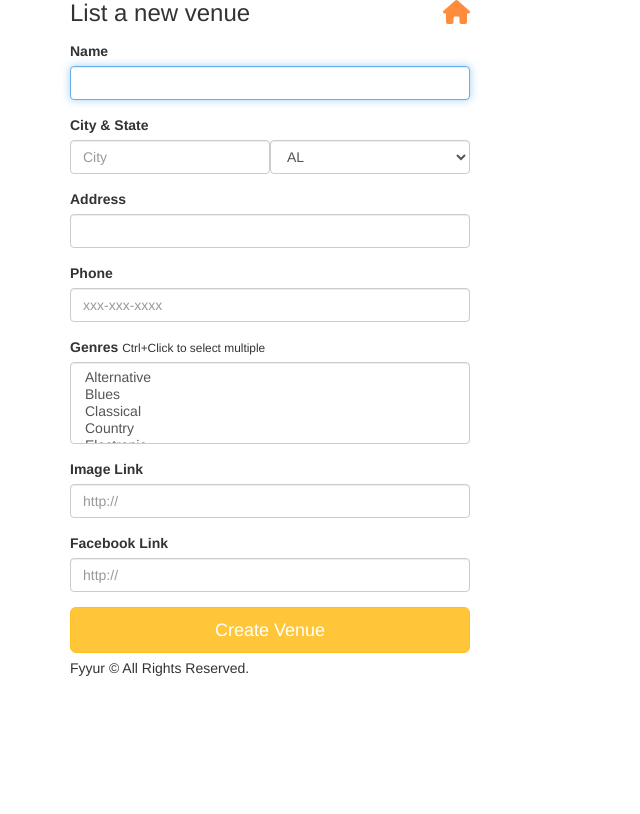
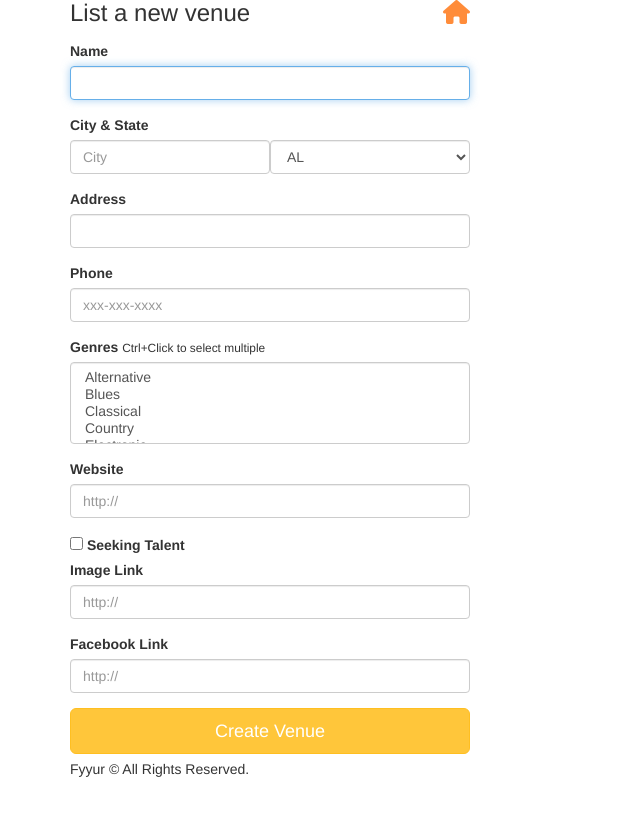
Before and after one commit to Ahmad-Zaky/fuyyr_udacity_proj, a Flask app: page /venues/create in a window 1280 px wide. Shown: the part 95-909 px from the top of the page, without its empty margins (0-640 px from the left). Before the commit the page ends 771 px from the top, so only its background shows below. Run offline with Flask 2, Linux system fonts and the light colour scheme; some libraries are stand-ins or nearby versions.

Commit message:
Added missing fields for Venue - did make all changes required from migration to Forms until the  new_venue.html file - Create Many-to-Many relationship between Venues and Artists through Show Model

```diff
--- a/app.py
+++ b/app.py
@@ -40,8 +40,9 @@ class Show(db.Model):
   venue_id = db.Column(db.Integer, ForeignKey('venues.id'), primary_key=True)
   artist_id = db.Column(db.Integer, ForeignKey('artists.id'), primary_key=True)
   start_time  = db.Column(db.DateTime, server_default=db.func.now())
-  venue = db.relationship("Venue", back_populates="venues")
-  artist = db.relationship("Artist", back_populates="artists")
+
+  venue = db.relationship("Venue", backref="artist_shows")
+  artist = db.relationship("Artist", backref="venue_shows")
 
   def __repr__(self):
     return f'<Show Venue ID: {self.venue_id}, Artist ID: {self.artist_id}>'
@@ -57,12 +58,18 @@ class Venue(db.Model):
     address = db.Column(db.String(120))
     phone = db.Column(db.String(120))
     genres = db.Column(db.String(120))
+    website = db.Column(db.String(500))
+    seeking_talent = db.Column(db.Boolean, nullable=False, default=False)
+    seeking_description = db.Column(db.Text)
+    facebook_link = db.Column(db.String(120))
     image_link = db.Column(db.String(500))
-    facebook_link = db.Column(db.String(120))
+
+    created_time  = db.Column(db.DateTime, server_default=db.func.now())
+    modified_time = db.Column(db.DateTime, server_default=db.func.now(), onupdate=db.func.now())
+
+    artists = db.relationship("Artist", secondary="shows")
 
     # TODO: implement any missing fields, as a database migration using Flask-Migrate
-    created_time  = db.Column(db.DateTime, server_default=db.func.now())
-    modified_time = db.Column(db.DateTime, server_default=db.func.now(), onupdate=db.func.now())
 
     def __repr__(self):
       return f'<Venue ID: {self.id}, Name: {self.name}>'
@@ -76,12 +83,16 @@ class Artist(db.Model):
     state = db.Column(db.String(120))
     phone = db.Column(db.String(120))
     genres = db.Column(db.String(120))
+    website = db.Column(db.String(500))
+    facebook_link = db.Column(db.String(120))
+    seeking_venue = db.Column(db.Boolean, nullable=False, default=False)
+    seeking_description = db.Column(db.Text)
     image_link = db.Column(db.String(500))
-    facebook_link = db.Column(db.String(120))
+
+    created_time  = db.Column(db.DateTime, server_default=db.func.now())
+    modified_time = db.Column(db.DateTime, server_default=db.func.now(), onupdate=db.func.now())
 
     # TODO: implement any missing fields, as a database migration using Flask-Migrate
-    created_time  = db.Column(db.DateTime, server_default=db.func.now())
-    modified_time = db.Column(db.DateTime, server_default=db.func.now(), onupdate=db.func.now())
 
     def __repr__(self):
       return f'<Artist ID: {self.id}, Name: {self.name}>'
@@ -263,6 +274,9 @@ def create_venue_submission():
       address = form.address.data
       phone = form.phone.data
       genres = form.genres.data
+      website = form.website.data
+      seeking_talent = form.seeking_talent.data
+      seeking_description = form.seeking_description.data
       image_link = form.image_link.data
       facebook_link = form.facebook_link.data
       venue = Venue(
@@ -272,6 +286,9 @@ def create_venue_submission():
         address=address,
         phone=phone,
         genres=genres,
+        website=website,
+        seeking_talent=seeking_talent,
+        seeking_description=seeking_description,
         image_link=image_link,
         facebook_link=facebook_link
       )
--- a/forms.py
+++ b/forms.py
@@ -1,7 +1,7 @@
-from datetime import datetime
+from datetime import datetime as d
 from flask.helpers import flash
 from flask_wtf import FlaskForm
-from wtforms import StringField, SelectField, SelectMultipleField, DateTimeField, ValidationError
+from wtforms import StringField, SelectField, SelectMultipleField, DateTimeField, ValidationError, BooleanField
 from wtforms.validators import DataRequired, AnyOf, URL
 import phonenumbers
 
@@ -15,8 +15,14 @@ class ShowForm(FlaskForm):
     start_time = DateTimeField(
         'start_time',
         validators=[DataRequired()],
-        default= datetime.today()
+        default= d.now()
     )
+    def validate_start_time(self, start_time):
+        try:
+            if start_time.data < d.datetime.now():
+                raise ValueError()
+        except (ValueError):
+            raise ValidationError("The date cannot be in the past!")
 
 class VenueForm(FlaskForm):
     name = StringField(
@@ -88,9 +94,6 @@ class VenueForm(FlaskForm):
         # TODO implement validation logic for state
         'phone'
     )
-    image_link = StringField(
-        'image_link', validators=[URL()]
-    )
     genres = SelectMultipleField(
         # TODO implement enum restriction
         'genres', validators=[DataRequired()],
@@ -116,10 +119,17 @@ class VenueForm(FlaskForm):
             ('Other', 'Other'),
         ]
     )
+    website = StringField('website', validators=[DataRequired()])
+    seeking_talent = BooleanField('seeking_talent', id="seeking_talent")
+    seeking_description = StringField('seeking_description', id="seeking_description")
+    image_link = StringField(
+        'image_link', validators=[URL()]
+    )
     facebook_link = StringField(
         'facebook_link', validators=[URL()]
     )
 
+    # TODO implement validation logic for state
     def validate_phone(self, phone):
         try:
             p = phonenumbers.parse(phone.data, 'US')
@@ -238,3 +248,22 @@ class ArtistForm(FlaskForm):
             raise ValidationError('Invalid US phone number')
 
 # TODO IMPLEMENT NEW ARTIST FORM AND NEW SHOW FORM
+
+# My OWN Version of ShowForm
+# class ShowForm(FlaskForm):
+#     venues = SelectMultipleField(
+#         'venues', validators=[DataRequired()],
+#     )
+#     artists = SelectMultipleField(
+#         'artists', validators=[DataRequired()],
+#     )
+#     start_time = DateTimeField(
+#         'start_time', validators=[DataRequired()],
+#     )
+
+#     def validate_start_time(self, start_time):
+#         try:
+#             if start_time.data < d.now():
+#                 raise ValueError()
+#         except (ValueError):
+#             raise ValidationError("The date cannot be in the past!")
--- a/templates/forms/new_venue.html
+++ b/templates/forms/new_venue.html
@@ -19,13 +19,11 @@
         <label>City & State</label>
         <div class="form-inline">
           <div class="form-group">
-            {{ form.city(class_ = 'form-control', placeholder='City', autofocus =
-            true) }}
+            {{ form.city(class_ = 'form-control', placeholder='City', autofocus = true) }}
             {{render_field_error(form.city.errors)}}
           </div>
           <div class="form-group">
-            {{ form.state(class_ = 'form-control', placeholder='State', autofocus
-            = true) }}
+            {{ form.state(class_ = 'form-control', placeholder='State', autofocus = true) }}
             {{render_field_error(form.state.errors)}}
           </div>
         </div>
@@ -37,27 +35,38 @@
       </div>
       <div class="form-group">
         <label for="phone">Phone</label>
-        {{ form.phone(class_ = 'form-control', placeholder='xxx-xxx-xxxx',
-        autofocus = true) }}
+        {{ form.phone(class_ = 'form-control', placeholder='xxx-xxx-xxxx', autofocus = true) }}
         {{render_field_error(form.phone.errors)}}
       </div>
       <div class="form-group">
         <label for="genres">Genres</label>
         <small>Ctrl+Click to select multiple</small>
-        {{ form.genres(class_ = 'form-control', placeholder='Genres, separated by
-        commas', autofocus = true) }}
+        {{ form.genres(class_ = 'form-control', placeholder='Genres, separated by commas', autofocus = true) }}
         {{render_field_error(form.genres.errors)}}
       </div>
       <div class="form-group">
+        <label for="website">Website</label>
+        {{ form.website(class_ = 'form-control', placeholder='http://', autofocus = true) }}
+        {{render_field_error(form.website.errors)}}
+      </div>
+      <div class="form-check form-check-inline">
+        {{ form.seeking_talent(class_ = 'form-check-input', placeholder='http://', autofocus = true) }}
+        {{render_field_error(form.seeking_talent.errors)}}
+        <label for="seeking_talent">Seeking Talent</label>
+      </div>
+      <div class="form-group">
+        <label for="seeking_description">Seeking Description</label>
+        {{ form.seeking_description(class_ = 'form-control', autofocus = true) }}
+        {{render_field_error(form.seeking_description.errors)}}
+      </div>
+      <div class="form-group">
         <label for="image_link">Image Link</label>
-        {{ form.image_link(class_ = 'form-control', placeholder='http://',
-        autofocus = true) }}
+        {{ form.image_link(class_ = 'form-control', placeholder='http://', autofocus = true) }}
         {{render_field_error(form.image_link.errors)}}
       </div>
       <div class="form-group">
         <label for="facebook_link">Facebook Link</label>
-        {{ form.facebook_link(class_ = 'form-control', placeholder='http://',
-        autofocus = true) }}
+        {{ form.facebook_link(class_ = 'form-control', placeholder='http://', autofocus = true) }}
         {{render_field_error(form.facebook_link.errors)}}
       </div>
       <input
@@ -67,4 +76,23 @@
       />
     </form>
   </div>
+  <script>
+
+    /*** Hide/Show Toggling for Seeking Description based on Seeking talent checkbox ***/
+    const seeking_talent = document.getElementById('seeking_talent')
+    showDescription(seeking_talent.checked)
+    seeking_talent.addEventListener('change', function () {
+      showDescription(this.checked)
+    })
+
+    function showDescription(status) {
+      if (status) {
+        document.getElementById('seeking_description').required = true
+        document.getElementById('seeking_description').closest('div').style.display = 'block'
+      } else {
+        document.getElementById('seeking_description').required = false
+        document.getElementById('seeking_description').closest('div').style.display = 'none'
+      }
+    }
+  </script>
   {% endblock %}
```
Also changed, not shown: migrations/versions/1923544c6b0c_.py (added, +38 -0 lines), migrations/versions/e9f614a8dce6_.py (added, +43 -0 lines), static/ico/favicon.png (added).
